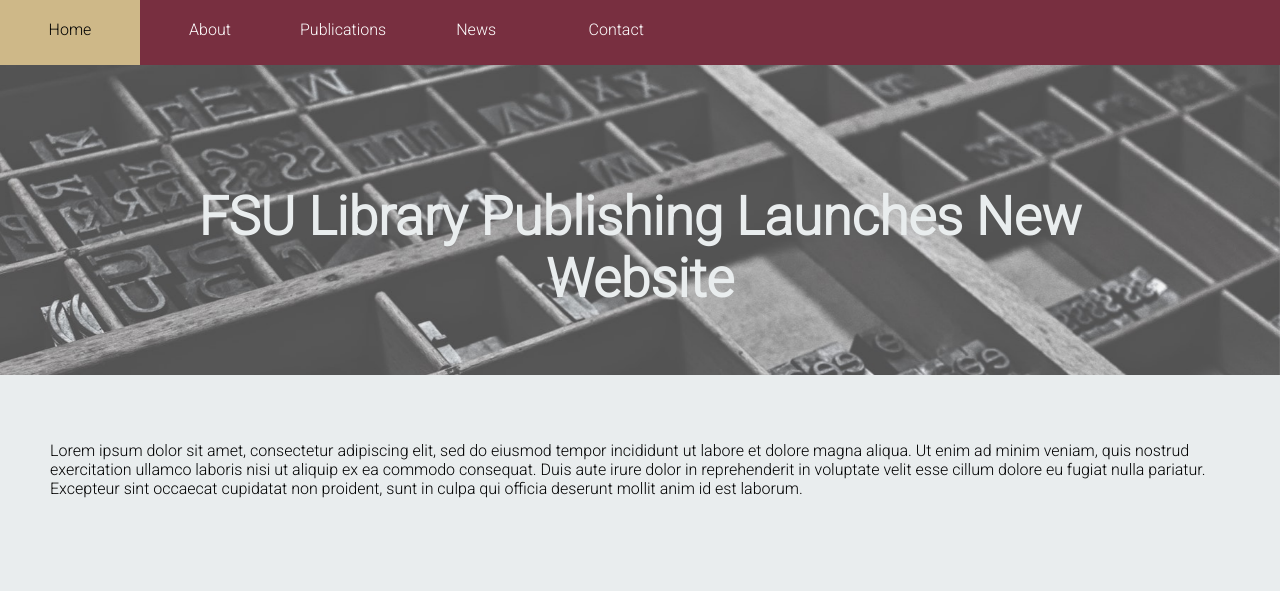
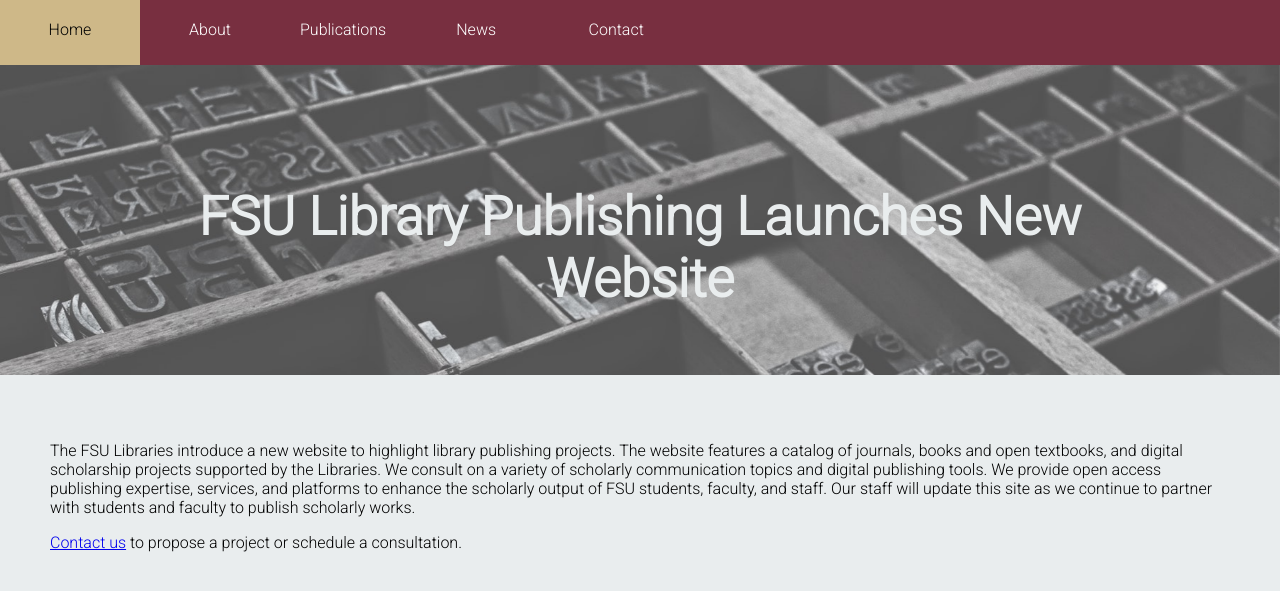
Before and after one commit to fsulibpub/fsulibpub.github.io, a Jekyll site: the page built from _news/2020-08-12_newWebsite.md, in a window 1280 px wide. Shown: the top 591 px of the page. Built offline with Jekyll 4.4.1, drawn with Linux system fonts in a browser that asks for light colours.

Commit message:
added news item

```diff
--- a/_news/2020-08-12_newWebsite.md
+++ b/_news/2020-08-12_newWebsite.md
@@ -4,4 +4,6 @@ title: "FSU Library Publishing Launches New Website"
 date: 2020-08-12
 ---
 
-Lorem ipsum dolor sit amet, consectetur adipiscing elit, sed do eiusmod tempor incididunt ut labore et dolore magna aliqua. Ut enim ad minim veniam, quis nostrud exercitation ullamco laboris nisi ut aliquip ex ea commodo consequat. Duis aute irure dolor in reprehenderit in voluptate velit esse cillum dolore eu fugiat nulla pariatur. Excepteur sint occaecat cupidatat non proident, sunt in culpa qui officia deserunt mollit anim id est laborum.
+The FSU Libraries introduce a new website to highlight library publishing projects. The website features a catalog of journals, books and open textbooks, and digital scholarship projects supported by the Libraries. We consult on a variety of scholarly communication topics and digital publishing tools. We provide open access publishing expertise, services, and platforms to enhance the scholarly output of FSU students, faculty, and staff. Our staff will update this site as we continue to partner with students and faculty to publish scholarly works.
+
+[Contact us](emailto:lib-digischol@fsu.edu) to propose a project or schedule a consultation.
```
